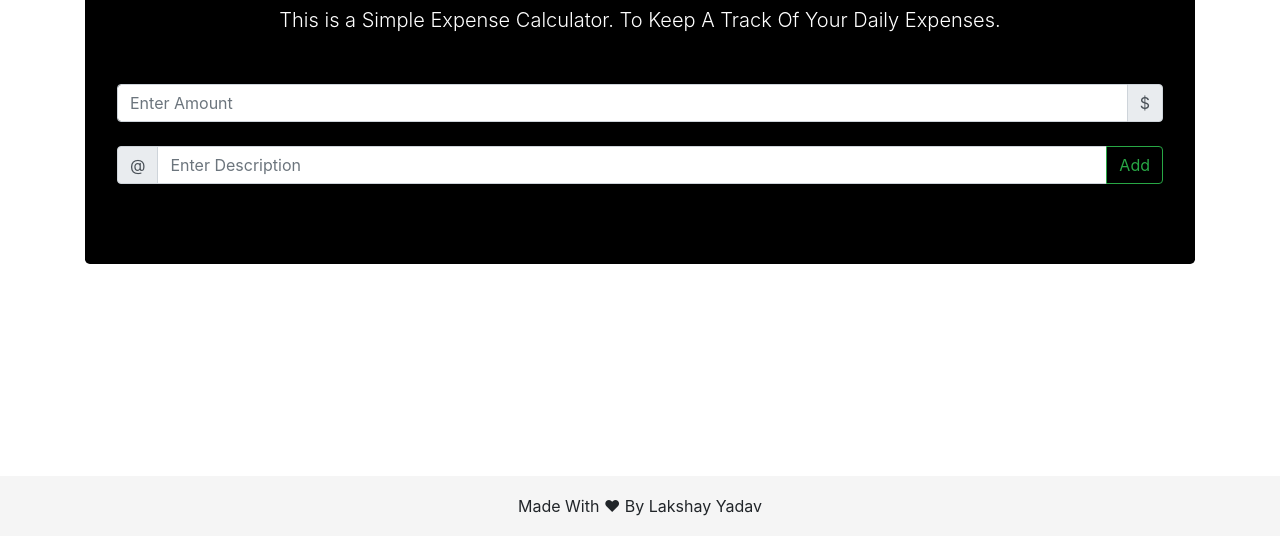
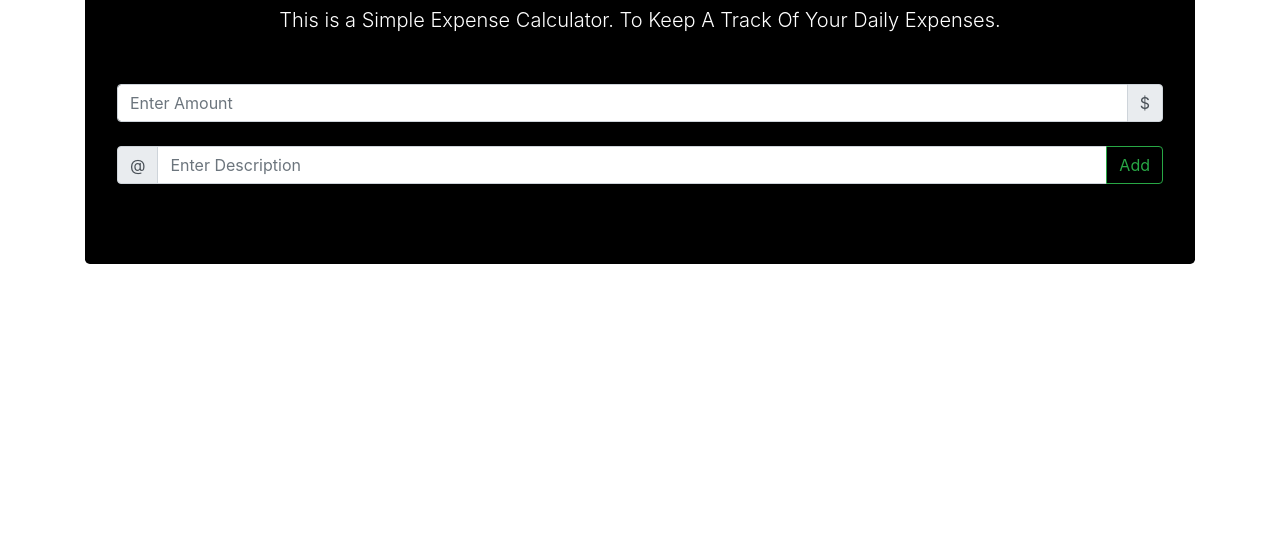
Before and after one commit to Lucky0108/Expense-Calculator, a plain HTML site: page index.html in a window 1280 px wide. Shown: the part 264-800 px from the top of the page. Drawn offline with nearby package versions, Linux system fonts and the light colour scheme.

Commit message:
Update index.html

```diff
--- a/index.html
+++ b/index.html
@@ -9,16 +9,6 @@
       .jumbotron{
         background-color: black;
         color: white;
-      }
-
-      .footer{
-          position: absolute;
-          bottom: 0;
-          width: 100%;
-          height: 60px;
-          line-height: 60px;
-          background-color: #f5f5f5;
-          text-align: center;
       }
     </style>
 
@@ -154,17 +144,15 @@
           ${desc}
           <small class="text-muted"> ${getDateString(moment)}  </small>
         </div>
+        <div>
         <span class="px-5"> ${amount}</span>
-        <button class="btn btn-outline Danger" onclick="DeleteItem(${moment.valueOf()}, ${amount})">Delete</button>
+        <button type="button" class="btn btn-outline-danger btn-sm" onclick="DeleteItem(${moment.valueOf()}, ${amount})">
+        <i class="fas fa-trash-alt"></i>
+        </button>
+        </div>
         </li>`
         }
 
     </script>
-
-    <footer class="footer">
-      <div class="container">
-      <span class=""> Made With ❤ By Lakshay Yadav </span>
-    </div>
-    </footer>
 </body>
 </html>
```
